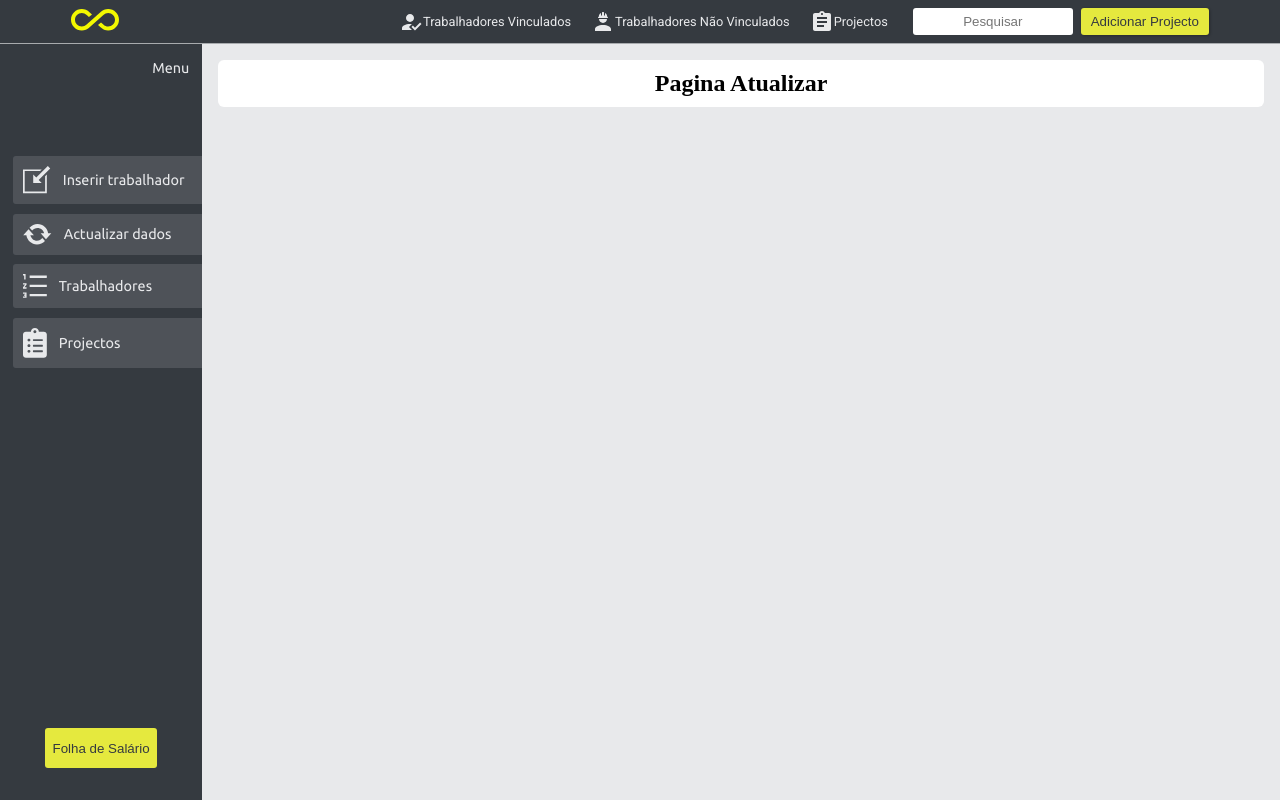
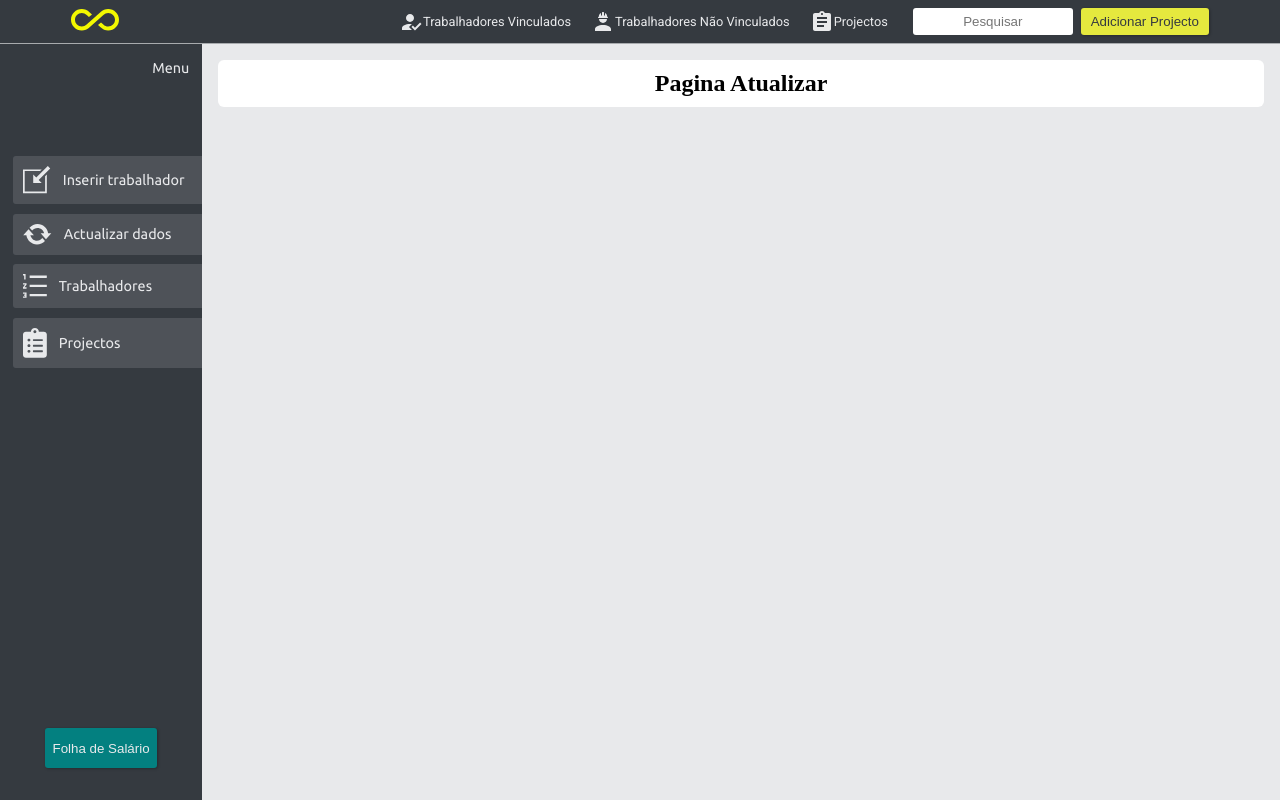
Before and after one commit to Seratooo/S-folha-de-pagamento, a React (Create React App) app in the folder web/: page /update in a window 1280 px wide. In both pictures the pointer is over the button "Folha de Salário". Built offline with nearby package versions, Linux system fonts and the light colour scheme.

Commit message:
Melharando estilos do corpo

```diff
--- a/web/src/componets/01_Main/style.css
+++ b/web/src/componets/01_Main/style.css
@@ -79,7 +79,13 @@ aside.left div.boxButtom button{
   background-color: #E5E93E;
   color: #353A40;
   border-radius: 3px;
-
+  box-shadow: 1px .8px 3px rgba(0, 0, 0, 0.3);
+  cursor: pointer;
+  transition: .6s;
+}
+aside.left div.boxButtom button:hover{
+  background-color: rgb(3, 128, 128);
+  color: #E8E9EB;
 }
 
 aside.right{
```
